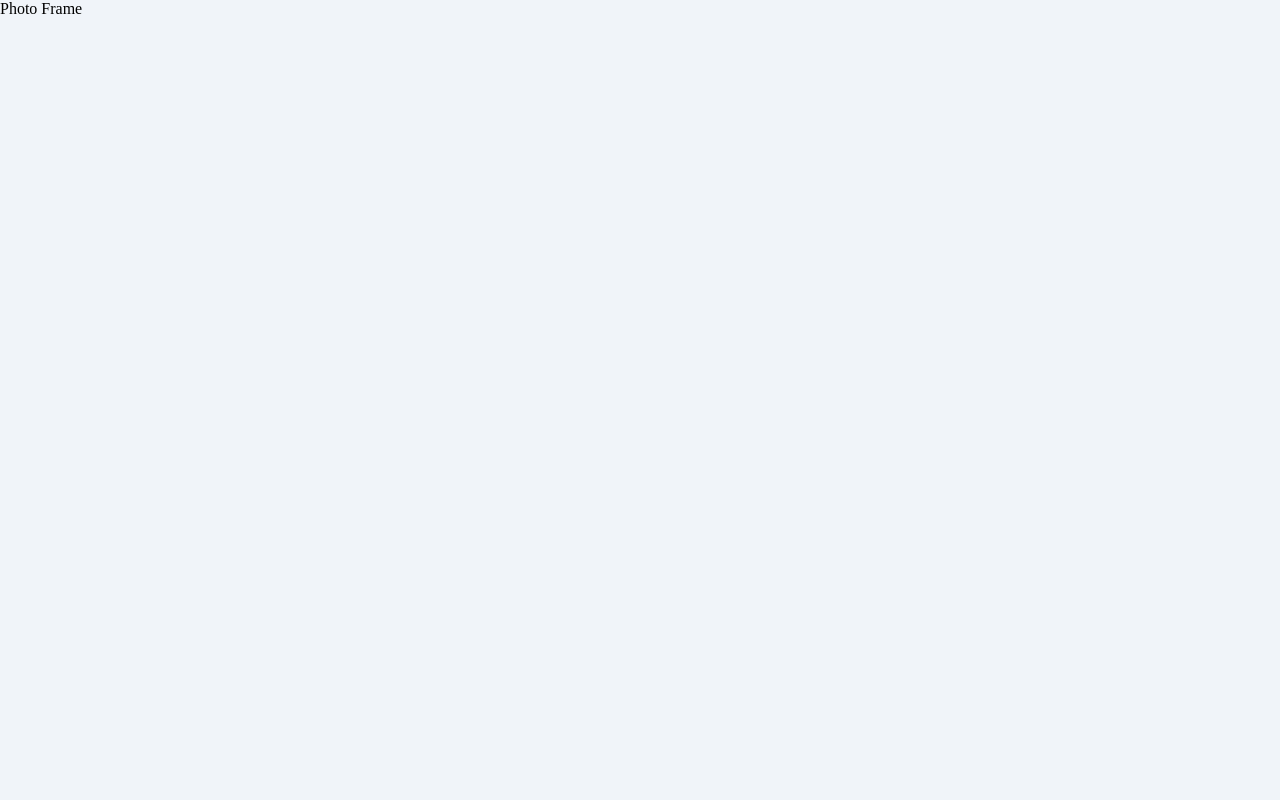
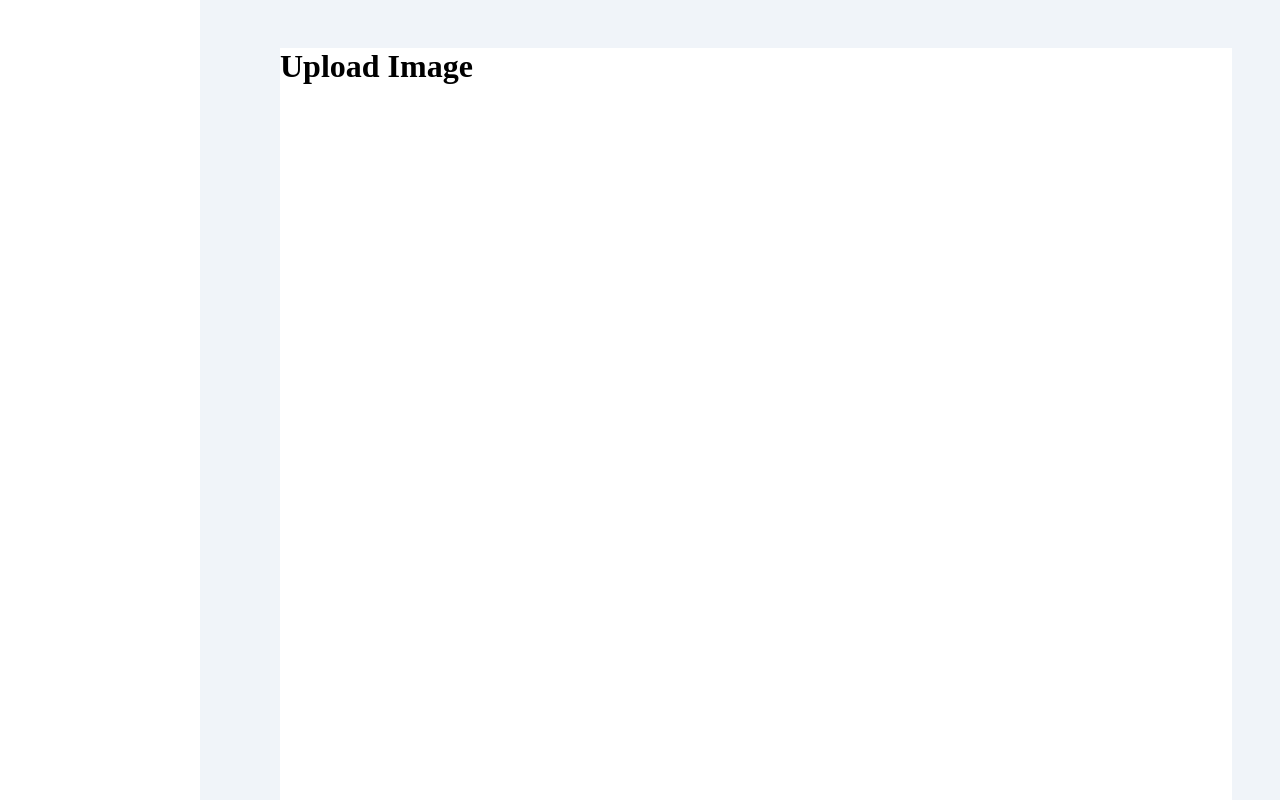
Before and after one commit to Ph3bian/photo-frame, a React (Create React App) app: page / in a window 1280 px wide. Built offline with nearby package versions, Linux system fonts and the light colour scheme.

Commit message:
replaced cropper with react-cropper

```diff
--- a/package.json
+++ b/package.json
@@ -13,6 +13,7 @@
     "cropperjs": "^1.5.9",
     "node-sass": "^4.14.1",
     "react": "^16.13.1",
+    "react-cropper": "^2.1.4",
     "react-dom": "^16.13.1",
     "react-scripts": "3.4.3",
     "typescript": "~3.7.2"
--- a/src/pages/Home/home.module.scss
+++ b/src/pages/Home/home.module.scss
@@ -1,11 +1,25 @@
 $bg-color: #f0f4f9;
+$bg-white: #ffffff;
 
 .Home {
   background-color: $bg-color;
   height: 100vh;
   margin: -8px;
+  display: grid;
+  grid-template-columns: 12.5rem 1fr;
+  grid-column-gap: 2rem;
+  font-size: 1rem;
+  overflow:hidden;
   .controls {
+    background-color: $bg-white;
   }
+
   .container {
+      height: 100%;
+    &Body {
+      background-color: $bg-white;
+      height: 100%;
+      margin: 3rem;
+    }
   }
 }
--- a/src/pages/Home/home.tsx
+++ b/src/pages/Home/home.tsx
@@ -1,6 +1,15 @@
 import React from "react";
-import styles from './home.module.scss';
-const Home = () => {
-  return <div className={styles.Home}>Photo Frame</div>;
+import styles from "./home.module.scss";
+const Home: React.FC  = () => {
+  return (
+    <div className={styles.Home}>
+      <div className={styles.controls}></div>
+      <div className={styles.container}>
+        <div className={styles.containerBody}>
+          <h1>Upload Image</h1>
+        </div>
+      </div>
+    </div>
+  );
 };
 export default Home;
```
Also changed, not shown: 1 other file (tests, documents, lock files or other folders).
